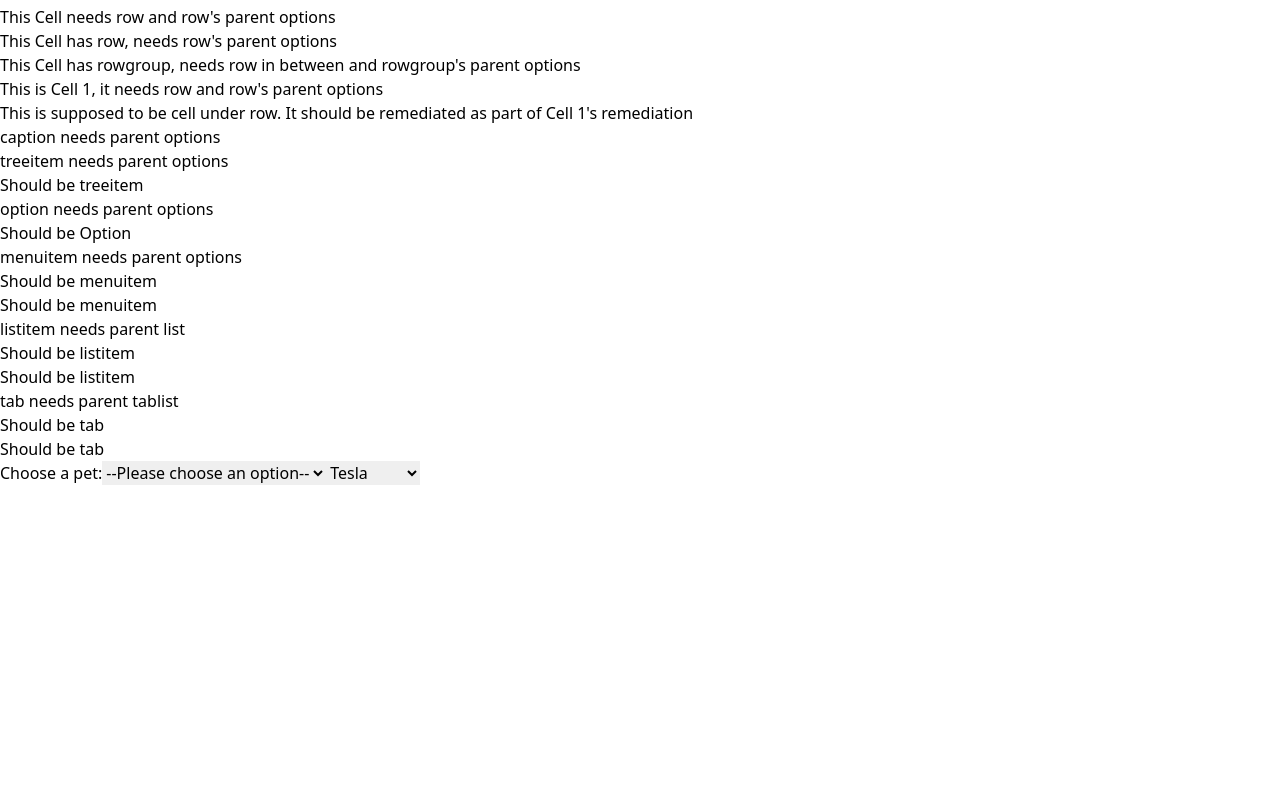
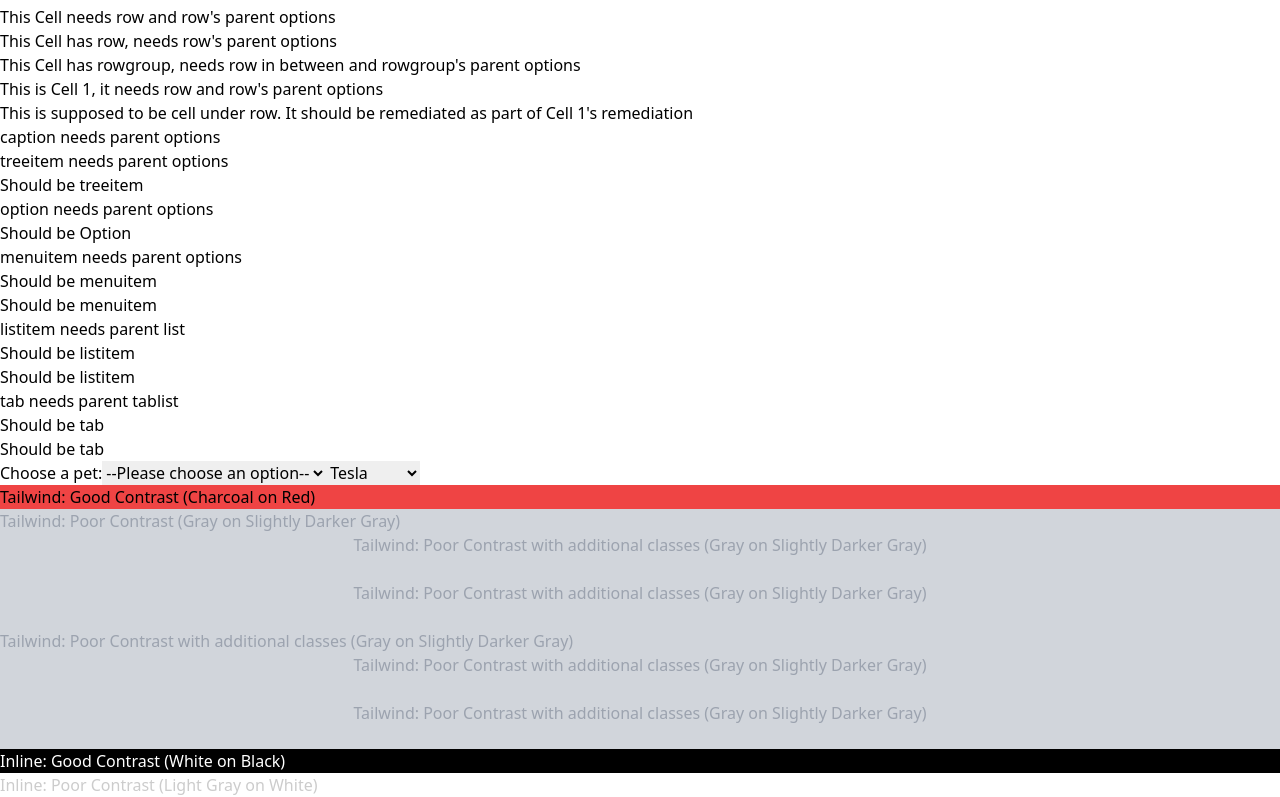
Before and after one commit to test-party/guinea-pig-next, a Next.js app: page /all-tests in a window 1280 px wide. Shown: the part 2090-2887 px from the top of the page. Before the commit the page ends 2575 px from the top, so only its background shows below. Built offline with nearby package versions, Linux system fonts and the light colour scheme.

Commit message:
added test cases to the all-tests page

```diff
--- a/src/app/all-tests/page.tsx
+++ b/src/app/all-tests/page.tsx
@@ -1,6 +1,7 @@
 //http://localhost:3000/all-tests
 import OnInput36 from "./on-input-36";
 import OnInput37 from "./on-input-37";
+import { colorD } from "../../components/ColorStyles";
 
 let ids: number[] = [];
 for (var i = 0; i < 39; i++) {
@@ -8,6 +9,10 @@ for (var i = 0; i < 39; i++) {
 }
 
 export default function AllTests() {
+  const colorA = "text-gray-400";
+  const colorB = "text-gray-400 bg-gray-300";
+  const colorC = "bg-gray-300 text-gray-400";
+
   return (
     <body>
       <h1>My page</h1>
@@ -261,6 +266,35 @@ export default function AllTests() {
           <option value="bmw">BMW</option>
         </select>
       </div>
+      {/* Tailwind Styles */}
+      <div className="bg-red-500 text-charcoal">
+        Tailwind: Good Contrast (Charcoal on Red)
+      </div>
+      <div className="bg-gray-300 text-gray-400">
+        Tailwind: Poor Contrast (Gray on Slightly Darker Gray)
+      </div>
+      <div className="bg-gray-300 text-gray-400 flex justify-center h-12">
+        Tailwind: Poor Contrast with additional classes (Gray on Slightly Darker Gray)
+      </div>
+      <div className={`bg-gray-300 ${colorA} flex justify-center h-12`}>
+        Tailwind: Poor Contrast with additional classes (Gray on Slightly Darker Gray)
+      </div>
+      <div className={colorB}>
+        Tailwind: Poor Contrast with additional classes (Gray on Slightly Darker Gray)
+      </div>
+      <div className={`bg-gray-300 ${colorC} flex justify-center h-12`}>
+        Tailwind: Poor Contrast with additional classes (Gray on Slightly Darker Gray)
+      </div>
+      <div className={`bg-gray-300 ${colorD} flex justify-center h-12`}>
+        Tailwind: Poor Contrast with additional classes (Gray on Slightly Darker Gray)
+      </div>
+      {/* Inline Styles */}
+      <h1 style={{ color: "#ffffff", backgroundColor: "#000000" }}>
+        Inline: Good Contrast (White on Black)
+      </h1>
+      <p style={{ color: "#cccccc", backgroundColor: "#ffffff" }}>
+        Inline: Poor Contrast (Light Gray on White)
+      </p>
     </body>
   );
 }
```
